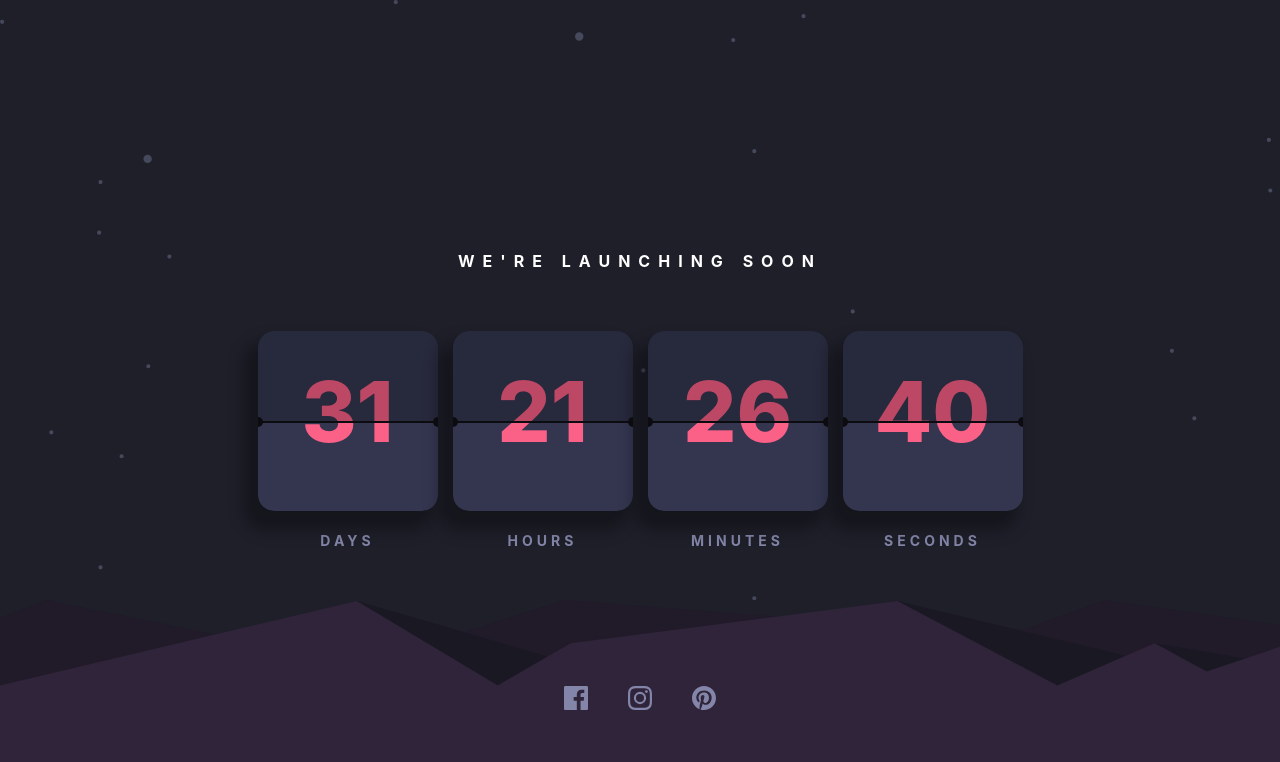
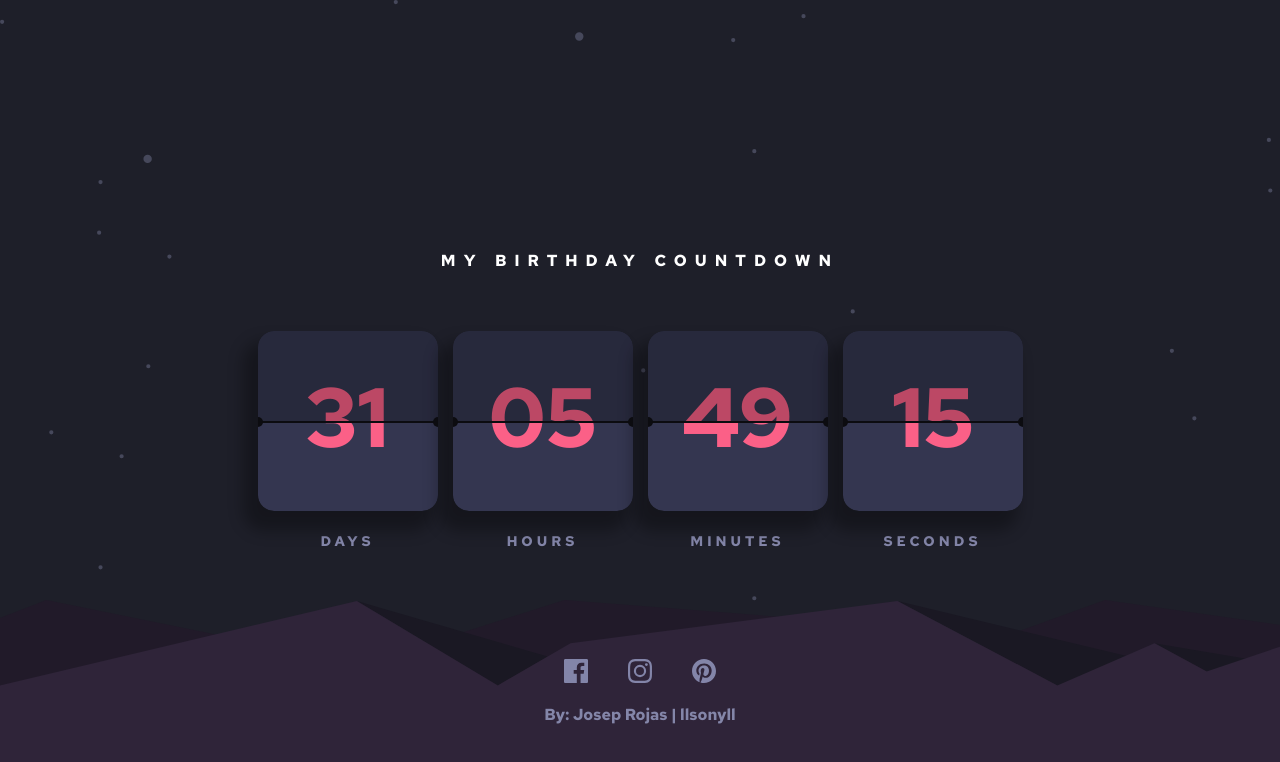
Before and after one commit to llsonyll/countdown-react, a React (Create React App) app: page / in a window 1280 px wide. Shown: the top 762 px of the page. Built offline with nearby package versions, Linux system fonts and the light colour scheme.

Commit message:
countdown and expired condition-component

```diff
--- a/public/index.html
+++ b/public/index.html
@@ -10,20 +10,10 @@
       content="Web site created using create-react-app"
     />
     <link rel="apple-touch-icon" href="%PUBLIC_URL%/logo192.png" />
-    <!--
-      manifest.json provides metadata used when your web app is installed on a
-      user's mobile device or desktop. See https://developers.google.com/web/fundamentals/web-app-manifest/
-    -->
     <link rel="manifest" href="%PUBLIC_URL%/manifest.json" />
-    <!--
-      Notice the use of %PUBLIC_URL% in the tags above.
-      It will be replaced with the URL of the `public` folder during the build.
-      Only files inside the `public` folder can be referenced from the HTML.
-
-      Unlike "/favicon.ico" or "favicon.ico", "%PUBLIC_URL%/favicon.ico" will
-      work correctly both with client-side routing and a non-root public URL.
-      Learn how to configure a non-root public URL by running `npm run build`.
-    -->
+    <link rel="preconnect" href="https://fonts.googleapis.com">
+    <link rel="preconnect" href="https://fonts.gstatic.com" crossorigin>
+    <link href="https://fonts.googleapis.com/css2?family=Red+Hat+Text:wght@700&display=swap" rel="stylesheet">
     <title>Countdown-timer</title>
   </head>
   <body>
--- a/src/App.css
+++ b/src/App.css
@@ -28,6 +28,7 @@
   width: 100%;
   height: 200px;
   display: flex;
+  flex-direction: column;
   justify-content: center;
   align-items: center;
 }
@@ -36,3 +37,8 @@
   display: flex;
   gap: 40px;
 }
+
+.footer p {
+  color: hsl(237, 18%, 59%);
+  font-weight: 600;
+}
--- a/src/App.js
+++ b/src/App.js
@@ -1,7 +1,8 @@
 import "./App.css";
 
 // Components
-import Counter from "./components/counter/counter";
+import CountDown from "./components/countdown/countdown";
+import Expired from "./components/expired/expired";
 
 // Icons - SVG
 import facebook from "./assets/icon-facebook.svg";
@@ -27,17 +28,9 @@ function App() {
     height: "100vh",
   };
 
-  const formatTimeWithCero = (number) => {
-    if (number < 10) {
-      return `0${number}`;
-    }
-
-    return number;
-  };
-
   // eslint-disable-next-line react-hooks/exhaustive-deps
-  const countDownDate = new Date(new Date("Jun 24, 2022 15:37:25").getTime());
-
+  const countDownDate = new Date(new Date("Jun 24, 2022 00:00:00").getTime());
+  // const countDownDate = new Date(new Date().getTime());
   const [countDown, setCountDown] = useState(
     countDownDate - new Date().getTime()
   );
@@ -60,26 +53,42 @@ function App() {
   return (
     <div className="App">
       <main className="content" style={contentStyle}>
-        <div className="title">WE'RE LAUNCHING SOON</div>
-        <div className="countdown">
-          <Counter number={formatTimeWithCero(days)} label="Days" />
-          <Counter number={formatTimeWithCero(hours)} label="Hours" />
-          <Counter number={formatTimeWithCero(minutes)} label="Minutes" />
-          <Counter number={formatTimeWithCero(seconds)} label="Seconds" />
-        </div>
+        {days + hours + minutes + seconds > 0 ? (
+          <CountDown
+            days={days}
+            hours={hours}
+            minutes={minutes}
+            seconds={seconds}
+          />
+        ) : (
+          <Expired />
+        )}
       </main>
       <footer className="footer" style={footerStyle}>
         <div className="links">
-          <a href="/">
+          <a
+            href="https://www.facebook.com/JosepRojasNice/"
+            target="_blank"
+            rel="noopener noreferrer"
+          >
             <img src={facebook} alt="facebook" />
           </a>
-          <a href="/">
+          <a
+            href="https://twitter.com/StrkJoseph"
+            target="_blank"
+            rel="noopener noreferrer"
+          >
             <img src={twitter} alt="twitter" />
           </a>
-          <a href="/">
+          <a
+            href="https://github.com/llsonyll"
+            target="_blank"
+            rel="noopener noreferrer"
+          >
             <img src={github} alt="github" />
           </a>
         </div>
+        <p> By: Josep Rojas | llsonyll </p>
       </footer>
     </div>
   );
--- /dev/null
+++ b/src/components/countdown/countdown.css
@@ -0,0 +1,6 @@
+.countDown .title {
+    color: white;
+    font-weight: 700;
+    letter-spacing: 8px;
+    margin-bottom: 60px;
+}
--- /dev/null
+++ b/src/components/countdown/countdown.js
@@ -0,0 +1,26 @@
+import "./countdown.css";
+import Counter from "../counter/counter";
+
+const CountDown = (props) => {
+  const formatTimeWithCero = (number) => {
+    if (number < 10) {
+      return `0${number}`;
+    }
+
+    return number;
+  };
+
+  return (
+    <div className="countDown">
+      <div className="title">MY BIRTHDAY COUNTDOWN</div>
+      <div className="countdown">
+        <Counter number={formatTimeWithCero(props.days)} label="Days" />
+        <Counter number={formatTimeWithCero(props.hours)} label="Hours" />
+        <Counter number={formatTimeWithCero(props.minutes)} label="Minutes" />
+        <Counter number={formatTimeWithCero(props.seconds)} label="Seconds" />
+      </div>
+    </div>
+  );
+};
+
+export default CountDown;
--- /dev/null
+++ b/src/components/expired/expired.css
@@ -0,0 +1,10 @@
+.expired {
+    /* border: 1px solid blue; */
+}
+
+.expired .title {
+    color:red;
+    font-size: 21px;
+    font-weight: 700;
+    letter-spacing: 4px;
+}
--- /dev/null
+++ b/src/components/expired/expired.js
@@ -0,0 +1,11 @@
+import "./expired.css";
+
+const Expired = (props) => {
+  return (
+    <div className="expired">
+      <div className="title"> El tiempo a terminado </div>
+    </div>
+  );
+};
+
+export default Expired;
--- a/src/index.css
+++ b/src/index.css
@@ -1,11 +1,8 @@
 body {
   margin: 0;
-  font-family: -apple-system, BlinkMacSystemFont, 'Segoe UI', 'Roboto', 'Oxygen',
-    'Ubuntu', 'Cantarell', 'Fira Sans', 'Droid Sans', 'Helvetica Neue',
-    sans-serif;
+  font-family: 'Red Hat Text', sans-serif;
   -webkit-font-smoothing: antialiased;
   -moz-osx-font-smoothing: grayscale;
-  /* background-color: hsl(235, 16%, 14%); */
 }
 
 code {
```
